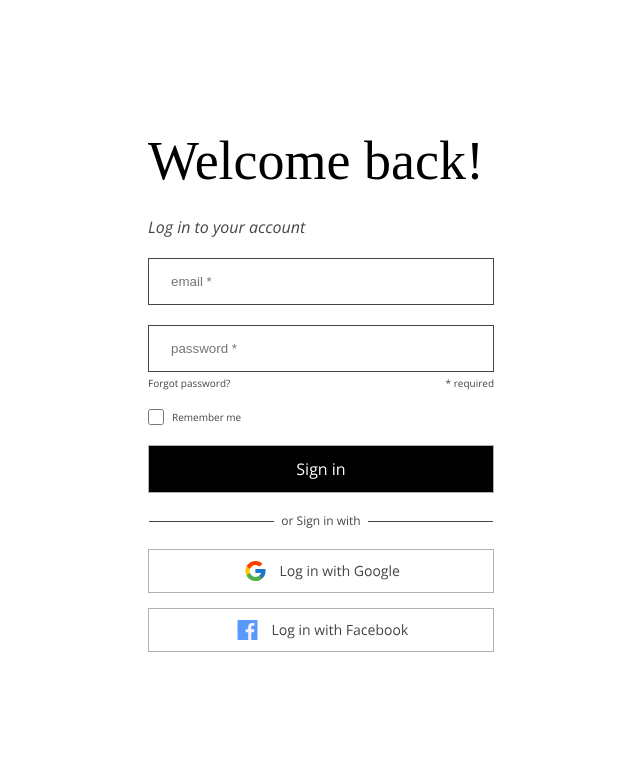
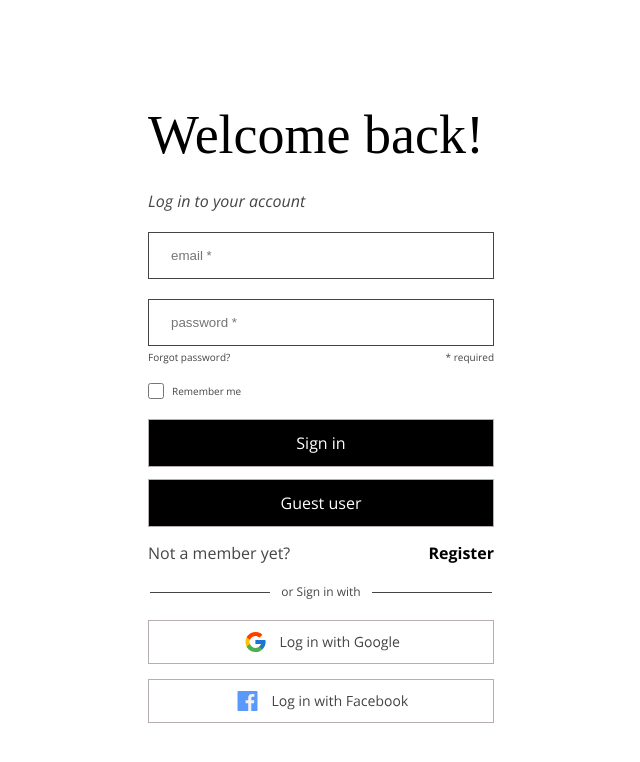
Before and after one commit to Peschernuy/pottery_studio, a React (Vite) app: page /login in a window 1280 px wide. Shown: the top 762 px of the page, without its empty margins (319-959 px from the left). Built offline with nearby package versions, Linux system fonts and the light colour scheme; a web font is replaced by a local one.

Commit message:
add regiter page

```diff
--- a/src/components/FormInput/FormInput.jsx
+++ b/src/components/FormInput/FormInput.jsx
@@ -4,6 +4,7 @@ function FormInput({ name, type, placeholder }) {
   return (
     <div className="form__control">
       <input
+        required
         className="form__input"
         type={type}
         name={name}
--- a/src/pages/Login/Login.jsx
+++ b/src/pages/Login/Login.jsx
@@ -1,5 +1,5 @@
 import React, { useState } from "react";
-import { Form } from "react-router-dom";
+import { Form, Link } from "react-router-dom";
 import {
   FormInput,
   CheckboxInput,
@@ -17,11 +17,15 @@ const Login = () => {
     setRememberMeChecked(!rememberMeChecked);
   };
 
+  const loginAsGuestUser = () => {
+    console.log("login as guest user");
+  };
+
   return (
     <section className="login__container">
       <Form method="post" className="login__form">
-        <h4 className="login__header">Welcome back!</h4>
-        <p className="login__text">Log in to your account</p>
+        <h4 className="login__title">Welcome back!</h4>
+        <p className="login__subtitle">Log in to your account</p>
         <FormInput type="email" name="identifier" placeholder="email *" />
         <FormInput type="password" name="password" placeholder="password *" />
         <div className="login__additional-info">
@@ -35,9 +39,21 @@ const Login = () => {
           isChecked={rememberMeChecked}
           onChange={handleRememberMeChange}
         />
-        <SubmitBtn text="Sign in" />
+        <SubmitBtn className="login__signIn--btn" text="Sign in" />
+        <button className="login__guestUser" onClick={loginAsGuestUser}>
+          Guest user
+        </button>
+        <p className="login__notMember--text">
+          Not a member yet?
+          <Link
+            to="/register"
+            className="login__registerLink"
+          >
+            Register
+          </Link>
+        </p>
       </Form>
-      <p className="login__signIn">
+      <p className="login__signIn--text">
         <span></span>or Sign in with<span></span>
       </p>
       <div className="login__google-facebook">
--- a/src/pages/Login/login.scss
+++ b/src/pages/Login/login.scss
@@ -18,14 +18,14 @@
         margin-bottom: 20px;
     }
 
-    &__header {
+    &__title {
         color: $black;
         font-family: $font-secondary;
         font-size: $title;
         font-weight: 400;
         line-height: 70px;
     }
-    &__text {
+    &__subtitle {
         color: $grey_dark;
         font-family: $font-primary;
         font-size: $subtitle;
@@ -47,7 +47,7 @@
     &__checkbox {
         margin-bottom: 20px;
     }
-    &__signIn {
+    &__signIn--text {
         display: flex;
         align-items: center;
         font-size: 12px;
@@ -55,17 +55,54 @@
         font-weight: 400;
         line-height: 16px;
         margin-bottom: 20px;
-        span::after {
+        position: relative;
+        span {
+            position: absolute;
             content: "";
             display: inline-block;
             height: 1px;
-            width: 125px;
+            width: 120px;
             background-color: $grey_dark;
-            margin: 3px 7px;
+        }
+        span:first-child {
+            right: 91px;
+        }
+        span:last-child {
+            left: 91px;
         }
     }
-    &__google-facebook{
+    &__google-facebook {
         display: flex;
         flex-direction: column;
     }
+    &__signIn--btn {
+        margin-bottom: 12px;
+    }
+    &__guestUser {
+        width: 346px;
+        height: 48px;
+        padding: 10px;
+        border: 1px solid $stroke;
+        background: $black;
+        color: $white;
+        font-family: $font-primary;
+        font-size: $subtitle;
+        font-style: normal;
+        font-weight: 400;
+        line-height: 22px;
+        cursor: pointer;
+        margin-bottom: 15px;
+    }
+    &__notMember--text{
+        display: flex;
+        justify-content: space-between;
+        align-items: center;
+    }
+    &__registerLink{
+        font-weight: bold;
+        color: $black;
+        &:hover{
+            text-decoration: underline;
+        }
+    }
 }
--- a/src/pages/Register/Register.jsx
+++ b/src/pages/Register/Register.jsx
@@ -1,11 +1,75 @@
-import './register.scss'
-
-
+import { useState } from "react";
+import { Form, Link } from "react-router-dom";
+import {
+  FormInput,
+  CheckboxInput,
+  SubmitBtn,
+  GoogleSignInButton,
+  FacebookSignInButton,
+} from "../../components";
+import "./register.scss";
 
 const Register = () => {
+  const [rememberMeChecked, setRememberMeChecked] = useState(false);
+
+  const handleRememberMeChange = () => {
+    setRememberMeChecked(!rememberMeChecked);
+  };
   return (
-    <div>Register</div>
-  )
-}
+    <section className="register__container">
+      <Form className="register__form" method="post">
+        <h4 className="register__title">New customer</h4>
+        <p className="register__subtitle">Create account</p>
+        <FormInput type="email" name="identifier" placeholder="email *" />
+        <FormInput type="password" name="password" placeholder="password *" />
+        <FormInput
+          type="password"
+          name="repassword"
+          placeholder="re-enter password *"
+        />
+        <FormInput type="text" name="name" placeholder="Name" />
+        <CheckboxInput
+          className="register__policy"
+          name="registerPolicy"
+          label={
+            <>
+              I have been able to read and understand the information on the use of my
+              personal data explained in the <span>Privacy policy*</span>
+            </>
+          }
+          isChecked={rememberMeChecked}
+          onChange={handleRememberMeChange}
+        />
+        <CheckboxInput
+          className="register__news"
+          name="registerNews"
+          label="I want to receive news and customised commercial communications from of Pottery Studio via email and other means"
+          isChecked={rememberMeChecked}
+          onChange={handleRememberMeChange}
+        />
+        <SubmitBtn
+          className="register__createAccount--btn"
+          text="Create account"
+        />
+         <p className="register__alreadyMember--text">
+          Already a member?
+          <Link
+            to="/login"
+            className="register__login--link"
+          >
+            Login
+          </Link>
+        </p>
+      </Form>
+      <p className="register__signIn--text">
+        <span></span>or Sign in with<span></span>
+      </p>
+      <div className="register__google-facebook">
+        <GoogleSignInButton />
+        <FacebookSignInButton />
+      </div>
+    </section>
+  );
+};
 
-export default Register
+export default Register;
--- a/src/pages/Register/register.scss
+++ b/src/pages/Register/register.scss
@@ -0,0 +1,89 @@
+@import "../../styles/styles.scss";
+
+.register {
+    &__container {
+        max-width: $desktop-width;
+        margin: 0 auto;
+        padding: 100px 0 120px 0;
+        min-height: 100vh;
+        display: flex;
+        flex-direction: column;
+        justify-content: center;
+        align-items: center;
+    }
+    &__form {
+        width: 346px;
+        margin: 0 auto;
+        margin-bottom: 20px;
+    }
+
+    &__title {
+        color: $black;
+        font-family: $font-secondary;
+        font-size: $title;
+        font-weight: 400;
+        line-height: 70px;
+    }
+    &__subtitle {
+        color: $grey_dark;
+        font-family: $font-primary;
+        font-size: $subtitle;
+        font-style: italic;
+        font-weight: 400;
+        line-height: 22px;
+        padding: 20px 0 20px 0;
+    }
+    &__policy {
+        margin-bottom: 12px;
+        span {
+            font-weight: 700;
+            line-height: 130%;
+        }
+    }
+    &__news {
+        margin-bottom: 20px;
+    }
+    &__createAccount--btn {
+        margin-bottom: 12px;
+    }
+    &__alreadyMember--text {
+        display: flex;
+        justify-content: space-between;
+        align-items: center;
+    }
+    &__login--link {
+        font-weight: bold;
+        color: $black;
+        &:hover {
+            text-decoration: underline;
+        }
+    }
+    &__signIn--text {
+        display: flex;
+        align-items: center;
+        font-size: 12px;
+        font-style: normal;
+        font-weight: 400;
+        line-height: 16px;
+        margin-bottom: 20px;
+        position: relative;
+        span {
+            position: absolute;
+            content: "";
+            display: inline-block;
+            height: 1px;
+            width: 120px;
+            background-color: $grey_dark;
+        }
+        span:first-child {
+            right: 91px;
+        }
+        span:last-child {
+            left: 91px;
+        }
+    }
+    &__google-facebook {
+        display: flex;
+        flex-direction: column;
+    }
+}
```
Also changed, not shown: src/components/FormInput/formInput.scss (+9 -0 lines).
